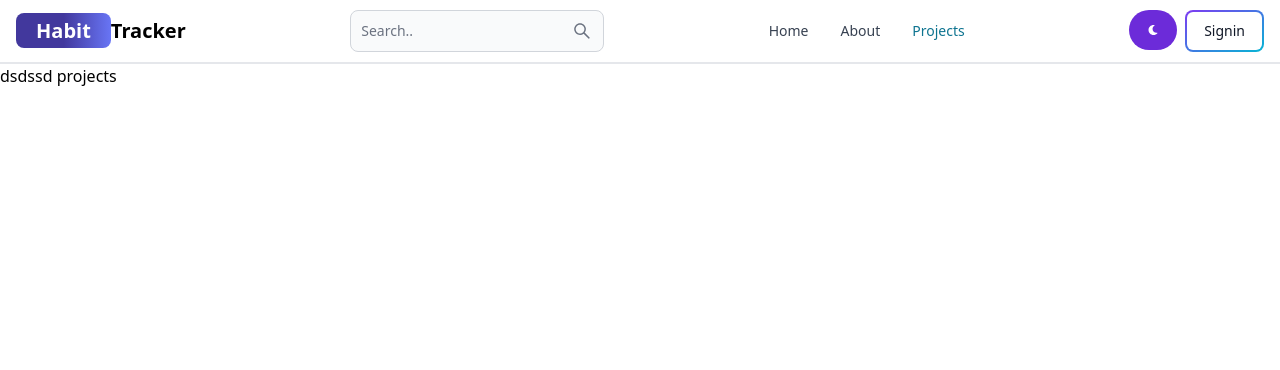
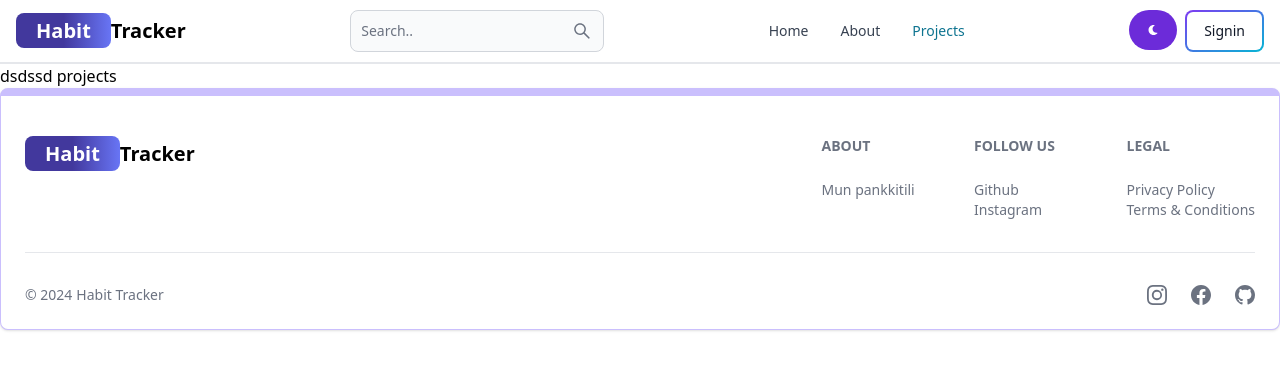
Before and after one commit to rronsu/project-habits, a React (Vite) app in the folder client/: page /projects in a window 1280 px wide. Shown: the top 370 px of the page. Built offline with nearby package versions, Linux system fonts and the light colour scheme.

Commit message:
Create and add the footer component

```diff
--- a/client/src/App.jsx
+++ b/client/src/App.jsx
@@ -7,6 +7,7 @@
 import Dashboard from './pages/Dashboard'
 import Projects from './pages/Projects'
 import Header from './components/Header'
+import Footer from './components/Footer'
 export default function App() {
   return (
     <BrowserRouter>
@@ -19,6 +20,7 @@
       <Route path='/dashboard' element={<Dashboard />} />
       <Route path='/projects' element={<Projects />} />
     </Routes>
+    <Footer />
     </BrowserRouter>
   )
 }
--- /dev/null
+++ b/client/src/components/Footer.jsx
@@ -0,0 +1,81 @@
+import { Footer } from "flowbite-react";
+import { Link } from "react-router-dom";
+import {BsFacebook, BsInstagram, BsGithub} from 'react-icons/bs';
+export default function FooterCom() {
+  return (
+    <Footer container className="border border-t-8 border-purple-300">
+      <div className="w-full max-w-7xl mx-auto">
+        <div className="grid w-full justify-between sm:flex md:grid-cols-1">
+          <div className="mt-5">
+            <Link
+              to="/"
+              className=" self-center whitespace-nowrap text-lg sm:text-xl font-semibold dark:text-white"
+            >
+              <span className="px-5 py-1 bg-gradient-to-r from-indigo-800 via-indigo-800 to-indigo-500 rounded-lg text-white">
+                Habit
+              </span>
+              Tracker
+            </Link>
+          </div>
+          <div className="grid grid-cols-2 gap-8 mt-4 sm:grid-cols-3 sm:gap-6">
+            <div>
+              <Footer.Title title="About" />
+              <Footer.LinkGroup col>
+                <Footer.Link
+                  href="#"
+                  target="_blank"
+                  rel="noopener noreferrer"
+                >
+                  Mun pankkitili
+                </Footer.Link>
+              </Footer.LinkGroup>
+            </div>
+            <div>
+              <Footer.Title title="Follow us" />
+              <Footer.LinkGroup col>
+                <Footer.Link
+                  href="https://github.com/rronsu/"
+                  target="_blank"
+                  rel="noopener noreferrer"
+                >
+                  Github
+                </Footer.Link>
+              </Footer.LinkGroup>
+              <Footer.LinkGroup col>
+                <Footer.Link
+                  href="https://www.instagram.com/ronja.syrjala/"
+                  target="_blank"
+                  rel="noopener noreferrer"
+                >
+                  Instagram
+                </Footer.Link>
+              </Footer.LinkGroup>
+            </div>
+            <div>
+              <Footer.Title title="Legal" />
+              <Footer.LinkGroup col>
+                <Footer.Link href="#">Privacy Policy</Footer.Link>
+              </Footer.LinkGroup>
+              <Footer.LinkGroup col>
+                <Footer.Link href="#">Terms &amp; Conditions</Footer.Link>
+              </Footer.LinkGroup>
+            </div>
+          </div>
+        </div>
+        <Footer.Divider/>
+        <div className="w-full sm:flex sm:items-center sm:justify-between">
+          <Footer.Copyright
+            href="#"
+            by="Habit Tracker"
+            year={new Date().getFullYear()}
+          />
+          <div className="flex gap-6 sm:mt-0 mt-4 sm:justify-center">
+            <Footer.Icon href="https://www.instagram.com/ronja.syrjala/" icon={BsInstagram}/>
+            <Footer.Icon href="https://www.facebook.com/ronjasyrjalaa/" icon={BsFacebook}/>
+            <Footer.Icon href="https://github.com/rronsu/" icon={BsGithub}/>
+          </div>
+        </div>
+      </div>
+    </Footer>
+  );
+}
```
